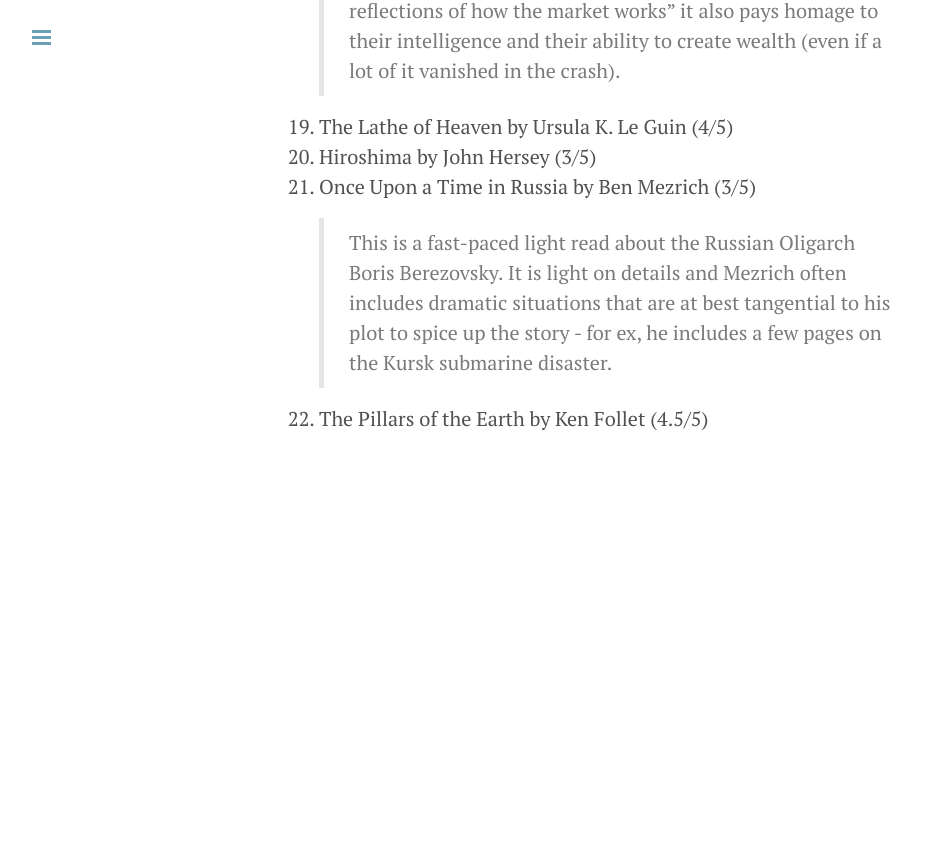
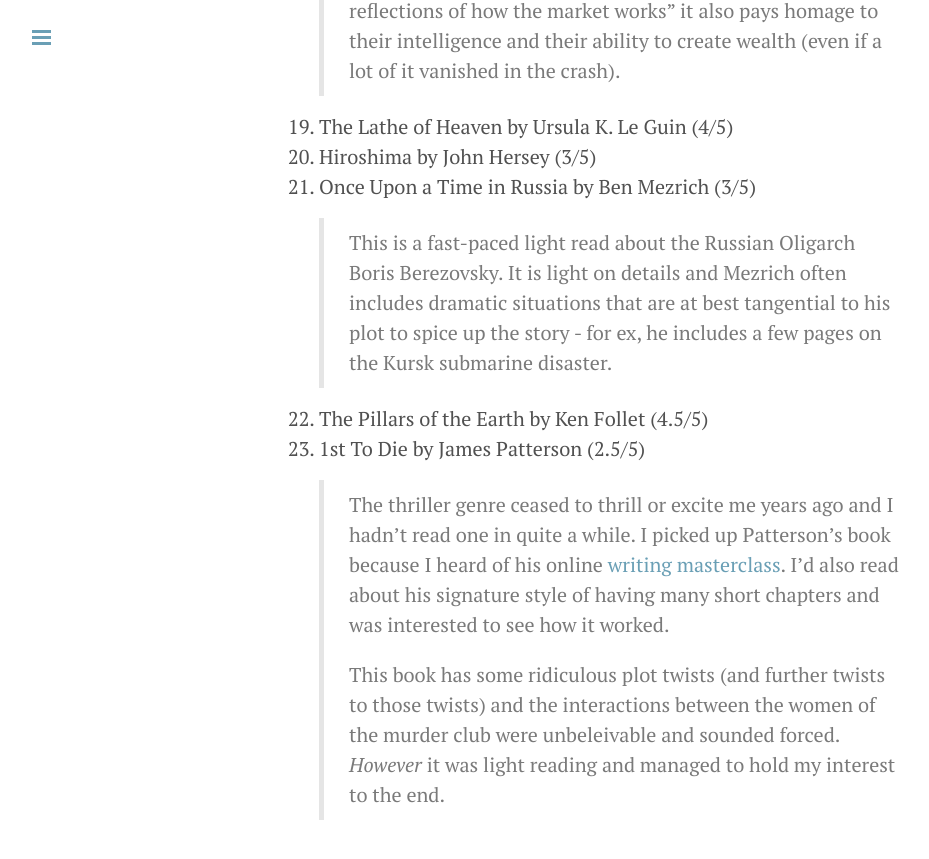
Before and after one commit to regularcoder/regularcoder, a Jekyll site: the page built from reading.md, in a window 1280 px wide and 900 px high, scrolled down 4104 px. Shown: the top 859 px of the window, without its empty margins (1-930 px from the left). Built offline with Jekyll 4.4.1, drawn with Linux system fonts in a browser that asks for light colours; Markdown is read by kramdown in place of the engine named in the settings; before the commit the page ends 4618 px from its top, so only the background shows below that.

Commit message:
Added 1st to die to read list

```diff
--- a/reading.md
+++ b/reading.md
@@ -60,3 +60,7 @@
 21. Once Upon a Time in Russia by Ben Mezrich (3/5)
 > This is a fast-paced light read about the Russian Oligarch Boris Berezovsky. It is light on details and Mezrich often includes dramatic situations that are at best tangential to his plot to spice up the story - for ex, he includes a few pages on the Kursk submarine disaster.
 22. The Pillars of the Earth by Ken Follet (4.5/5)
+23. 1st To Die by James Patterson (2.5/5)
+> The thriller genre ceased to thrill or excite me years ago and I hadn't read one in quite a while. I picked up Patterson's book because I heard of his online [writing masterclass](https://www.masterclass.com/classes/james-patterson-teaches-writing). I'd also read about his signature style of having many short chapters and was interested to see how it worked.
+>
+> This book has some ridiculous plot twists (and further twists to those twists) and the interactions between the women of the murder club were unbeleivable and sounded forced. *However* it was light reading and managed to hold my interest to the end.
```
